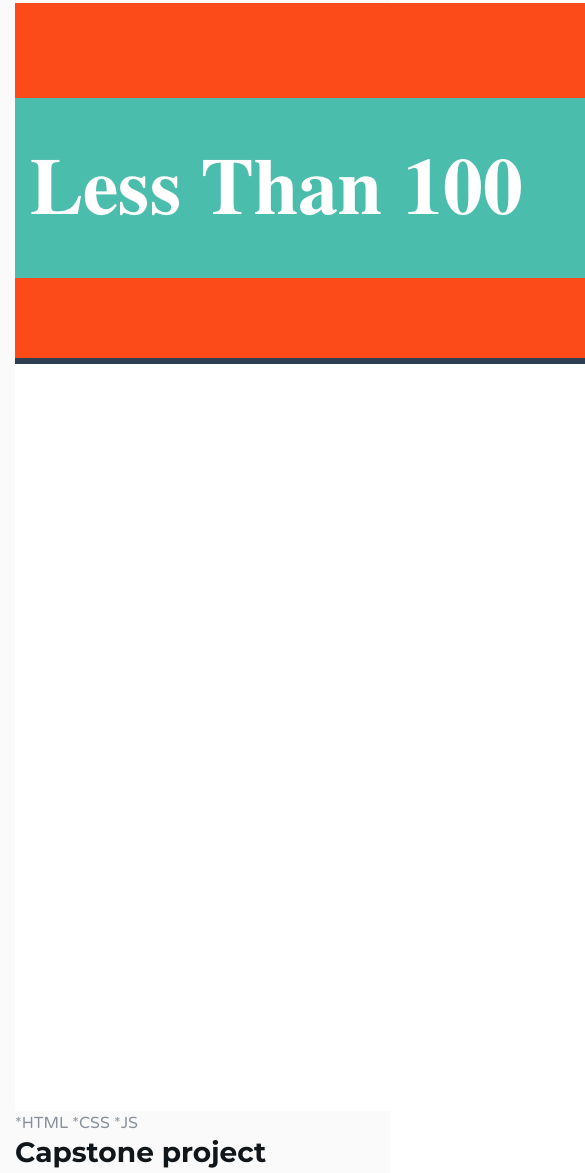
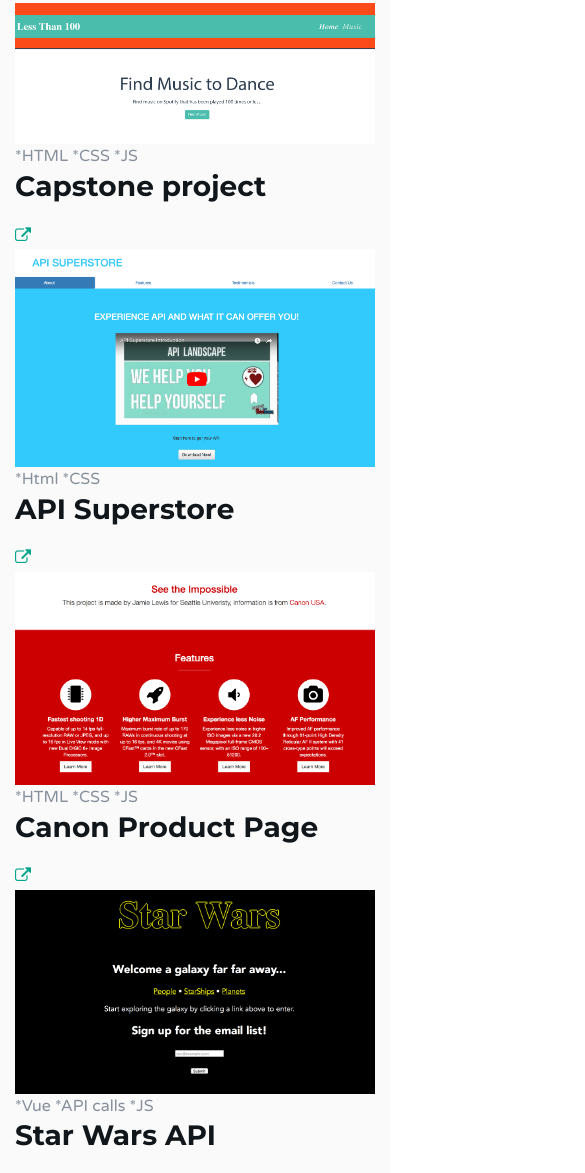
Before and after one commit to lewisj13/lewisj13.github.io, a website: page index.html in a window 390 px wide. Shown: the part 1717-2890 px from the top of the page, 585 px wide, since content can reach past the window. Drawn offline with Linux system fonts and the light colour scheme.

Commit message:
updated images for mobile

```diff
--- a/index.html
+++ b/index.html
@@ -102,7 +102,7 @@
 
   	<!-- Capstone -->
   				<div class="col-md-4 col-xs-6 work">
-  					<img class="img-responsive" src="./img/capstone.png" alt="">
+  					<img src="./img/capstone.png" alt="capstone project" class="img-fluid">
   					<div class="overlay"></div>
   					<div class="work-content">
   						<span>*HTML *CSS *JS</span>
@@ -115,7 +115,7 @@
 
   	<!-- API Superstore -->
   				<div class="col-md-4 col-xs-6 work">
-  					<img class="img-responsive" src="./img/api_superstore.jpg" alt="">
+  					<img src="./img/api_superstore.jpg" alt="api superstore project" class="img-fluid">
   					<div class="overlay"></div>
   					<div class="work-content">
   						<span>*Html *CSS</span>
@@ -128,7 +128,7 @@
 
   	<!-- Canon Product Page -->
   				<div class="col-md-4 col-xs-6 work">
-  					<img class="img-responsive" src="./img/canon.jpg" alt="">
+  					<img  src="./img/canon.jpg" alt="canon camera project page" class="img-fluid">
   					<div class="overlay"></div>
   					<div class="work-content">
   						<span>*HTML *CSS *JS</span>
@@ -141,7 +141,7 @@
 
   	<!-- Star Wars -->
   				<div class="col-md-4 col-xs-6 work">
-  					<img class="img-responsive" src="./img/star_wars.jpg" alt="">
+  					<img src="./img/star_wars.jpg" alt="star wars api project page" class="img-fluid">
   					<div class="overlay"></div>
   					<div class="work-content">
   						<span>*Vue *API calls *JS</span>
@@ -154,7 +154,7 @@
 
       <!-- Embedded Media -->
   				<div class="col-md-4 col-xs-6 work">
-  					<img class="img-responsive" src="./img/Monkaa.jpg" alt="">
+  					<img src="./img/Monkaa.jpg" alt="monkaa project page" class="img-fluid">
   					<div class="overlay"></div>
   					<div class="work-content">
   						<span>*Html *CSS</span>
@@ -180,7 +180,7 @@
 
       <div class="footer-contact">
           <p> Seattle, Washington</p>
-          <p> jnl@jnlewisdesigns.com</p>
+          <p> jamie@jnlewisdesigns.com</p>
             </div>
 
       <ul class="footer-follow">
```
